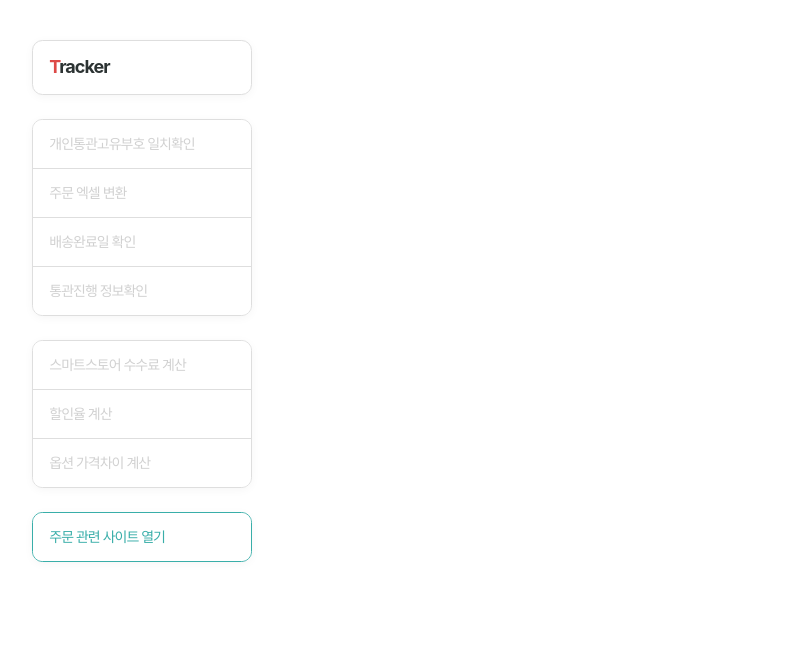
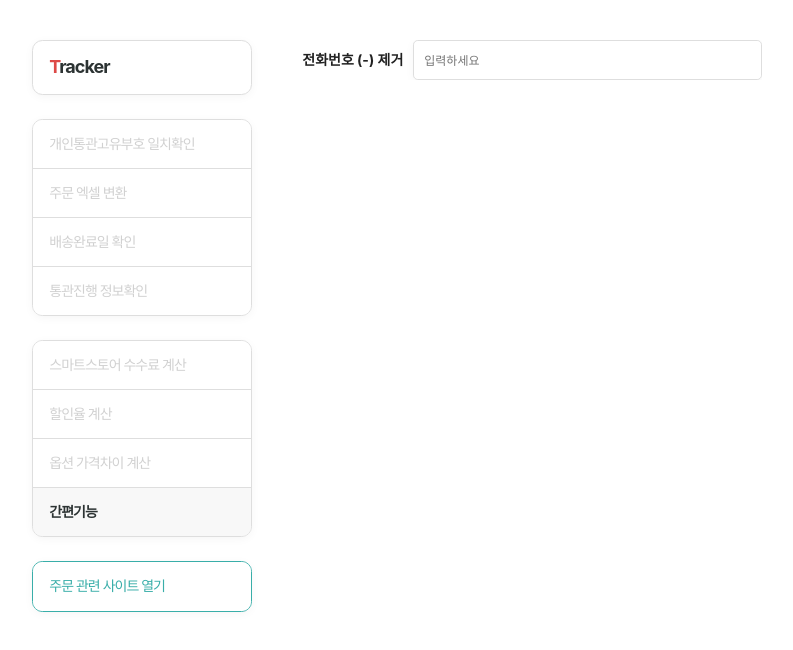
Before and after one commit to megaton111/tracker, a Vue app: page /SimpleFunction in a window 1280 px wide. Shown: the top 650 px of the page, without its empty margins (248-1041 px from the left). Built offline with nearby package versions, Linux system fonts and the light colour scheme; a web font is replaced by a local one.

Commit message:
간편기능 메뉴 추가, 전화번호 하이픈 제거 기능 추가

```diff
--- a/src/components/layout/AppHeader.vue
+++ b/src/components/layout/AppHeader.vue
@@ -36,6 +36,7 @@
           { url : '/CalculatePrice', title : '스마트스토어 수수료 계산' } ,
           { url : '/SalePrice', title : '할인율 계산' } ,
           { url : '/OptionPrice', title : '옵션 가격차이 계산' } ,
+          { url : '/SimpleFunction', title : '간편기능' } ,
         ] ,
 
         showMenu : false ,
--- /dev/null
+++ b/src/components/pages/SimpleFunction.vue
@@ -0,0 +1,64 @@
+<template>
+
+  <div class="sectionWrap simpleFunc">
+
+    <section class="enter">
+      <div class="row">
+        <div class="col">
+          <t-input type="text" label="전화번호 (-) 제거" v-model="inputValue" @input="changeHandler" ref="inputTarget"></t-input>
+        </div>
+        <!-- 010-1234-8907 -->
+      </div>
+      <!-- <div class="row">
+        <div class="col btns">
+          <button type="button" @click="addOption">옵션 추가</button>
+        </div>
+      </div> -->
+    </section>
+
+
+  </div> <!-- end of sectionWrap -->
+</template>
+
+<script>
+  import { reactive, toRefs, ref } from 'vue';
+  import { priceComma } from '@/utils';
+  export default {
+    name : 'OptionPrice' ,
+    setup () {
+
+      const inputTarget = ref( null ) ;
+
+      const state = reactive({
+        // options : [ { name : '옵션 1' , value : 0 } ] ,
+        inputValue : '' , // 원가
+      }) ;
+
+      const addOption = () => {
+        let count = state.options.length+1 ;
+        state.options.push({ name : '옵션 '+ count, value : 0 })
+      }
+
+      const changeNum = ( num ) => priceComma( parseFloat( num ).toFixed() ) ;
+
+      const resetHandler = () => {
+        state.priceOrigin = 0 ;
+        state.options = [{ name : '옵션 1' , value : 0 }] ;
+      }
+
+      const changeHandler = () => {
+        state.inputValue = state.inputValue.replace(/-/gi, "").trim();
+      }
+
+      return {
+        ...toRefs(state) ,
+        addOption ,
+        changeNum ,
+        resetHandler ,
+        changeHandler ,
+        inputTarget
+      } ;
+    } ,
+
+  }
+</script>
--- a/src/routes/index.js
+++ b/src/routes/index.js
@@ -7,6 +7,7 @@ import CalculatePrice from "@/components/pages/CalculatePrice.vue" ;
 import SalePrice from "@/components/pages/SalePrice.vue" ;
 import OptionPrice from "@/components/pages/OptionPrice.vue" ;
 import ExcelConverter from "@/components/pages/ExcelConverter.vue" ;
+import SimpleFunction from "@/components/pages/SimpleFunction.vue" ;
 
 const routes = [
   {
@@ -55,6 +56,11 @@ const routes = [
     name: "ExcelConverter",
     component: ExcelConverter,
   },
+  {
+    path: "/SimpleFunction",
+    name: "SimpleFunction",
+    component: SimpleFunction,
+  },
 ];
 
 const router = createRouter({
```
